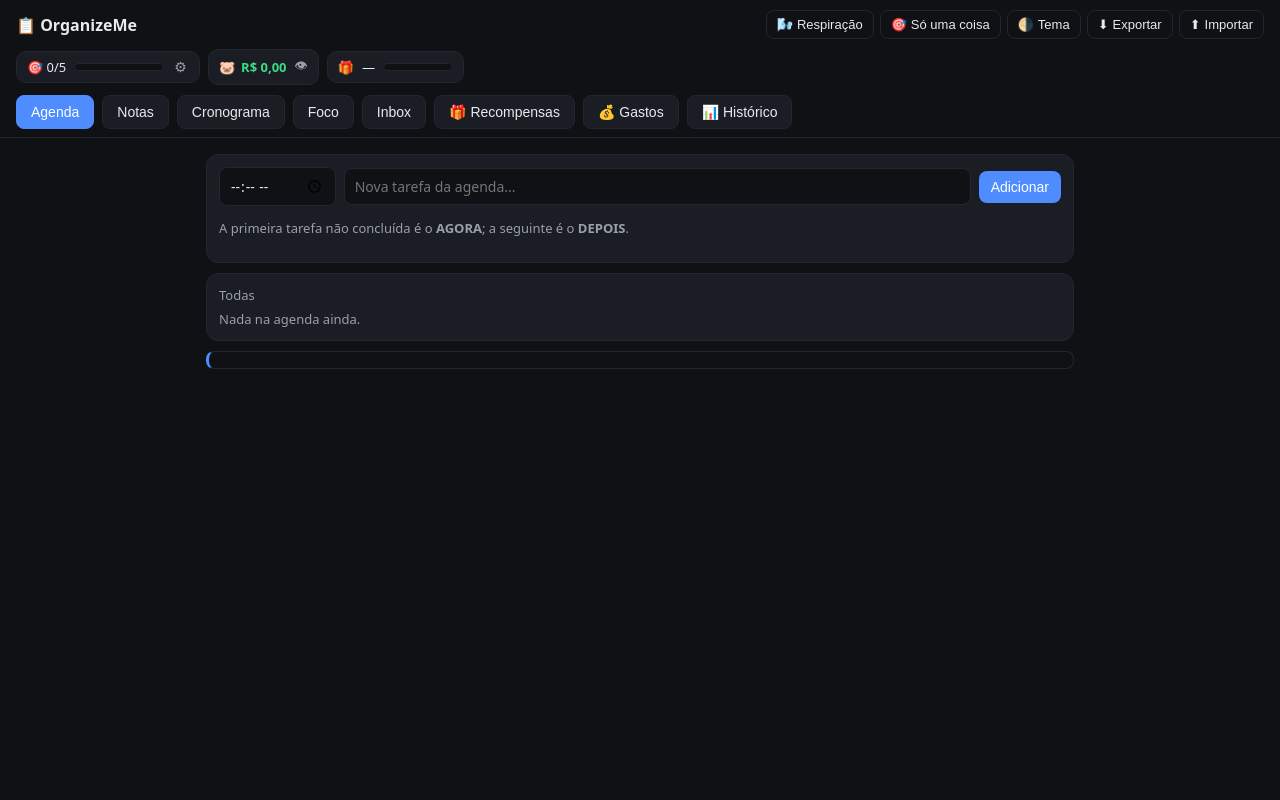
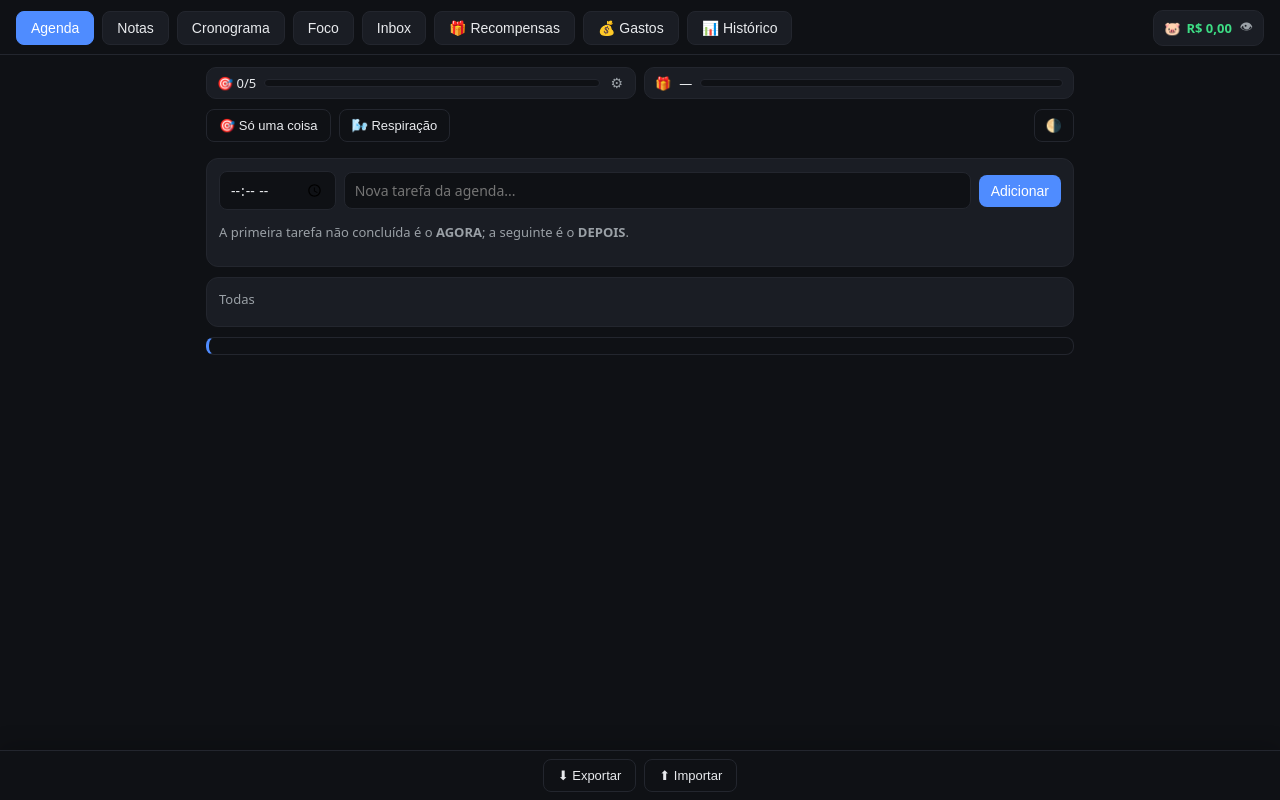
Before and after one commit to 2chkdsk-del/OrganizeMe, a plain HTML site: page index.html in a window 1280 px wide. Drawn offline with Linux system fonts and the light colour scheme.

Commit message:
Add files via upload

```diff
--- a/index.html
+++ b/index.html
@@ -27,12 +27,9 @@
   }
   * { box-sizing:border-box; }
   body { margin:0; font-family:system-ui,Segoe UI,Roboto,sans-serif; background:var(--bg); color:var(--txt); transition:background .2s,color .2s; }
-  header { padding:10px 16px 8px; display:flex; flex-direction:column; gap:10px; border-bottom:1px solid var(--line); position:sticky; top:0; background:var(--bg); z-index:10; }
-  .hd-top { display:flex; align-items:center; gap:8px; }
-  .hd-top h1 { font-size:16px; margin:0; margin-right:auto; white-space:nowrap; }
-  .hd-actions { display:flex; gap:6px; flex-wrap:nowrap; }
-  .hd-actions .iconbtn { display:inline-flex; align-items:center; gap:4px; white-space:nowrap; }
-  .hd-chips { display:flex; gap:8px; flex-wrap:wrap; align-items:center; }
+  header { padding:10px 16px 8px; border-bottom:1px solid var(--line); position:sticky; top:0; background:var(--bg); z-index:10; }
+  .hd-row { display:flex; align-items:center; gap:8px; }
+  .hd-row .tabs-wrap { flex:1 1 0; min-width:0; }
   .tabs-wrap { position:relative; }
   .tabs { display:flex; gap:8px; min-width:0; overflow-x:auto; overflow-y:hidden; padding-bottom:6px; margin-bottom:-6px; -webkit-overflow-scrolling:touch; overscroll-behavior-x:contain; scrollbar-width:thin; scrollbar-color:var(--line) transparent; }
   .tabs::-webkit-scrollbar { height:6px; }
@@ -45,11 +42,6 @@
   .tabs-arrow:hover { color:var(--txt); opacity:1; }
   .tabs-arrow.left  { left:0;  justify-content:flex-start; padding-left:4px; background:linear-gradient(90deg, var(--bg) 35%, transparent); }
   .tabs-arrow.right { right:0; justify-content:flex-end;  padding-right:4px; background:linear-gradient(270deg, var(--bg) 35%, transparent); }
-  @media (max-width:640px){
-    .hd-actions .lbl { display:none; }
-    .hd-actions .iconbtn { padding:6px 9px; font-size:15px; }
-    .hd-chips { gap:6px; }
-  }
   .tab.active { background:var(--ac); border-color:var(--ac); color:#fff; }
   .spacer { flex:1; }
   main { padding:16px; max-width:900px; margin:0 auto; }
@@ -267,35 +259,59 @@
 
   #confetti { position:fixed; inset:0; pointer-events:none; z-index:200; display:none; }
   #confetti.on { display:block; }
+
+  /* ---- Cabeçalho: abas no topo, depois indicadores e botões ---- */
+  .vh { position:absolute; width:1px; height:1px; overflow:hidden; clip:rect(0 0 0 0); white-space:nowrap; }
+  .subhead { max-width:900px; margin:0 auto; padding:12px 16px 0; display:flex; flex-direction:column; gap:10px; }
+  .hd-chips { display:flex; gap:8px; }
+  .hd-chips .goal-chip, .hd-chips .gift-chip { flex:1 1 0; min-width:0; max-width:none; }
+  .hd-chips .gbar { flex:1 1 auto; width:auto !important; min-width:24px; }
+  .hd-chips .gift-chip .label { flex:0 1 auto; min-width:0; max-width:110px; }
+  .hd-actions { display:flex; align-items:center; gap:8px; flex-wrap:wrap; }
+  .hd-actions .iconbtn { display:inline-flex; align-items:center; gap:6px; white-space:nowrap; padding:8px 12px; }
+  .hd-actions .iconbtn.so-icone { margin-left:auto; padding:8px 11px; }
+  .hd-row .cof-chip { flex:0 0 auto; }
+
+  /* ---- Barra fixa inferior: backup e instalar ---- */
+  .dock { position:fixed; left:0; right:0; bottom:0; z-index:20; display:flex; justify-content:center; gap:8px; flex-wrap:wrap; padding:8px 12px calc(8px + env(safe-area-inset-bottom, 0px)); background:var(--bg); border-top:1px solid var(--line); box-shadow:0 -6px 20px rgba(0,0,0,.18); }
+  .dock .iconbtn { display:inline-flex; align-items:center; gap:6px; padding:8px 14px; }
+  body { padding-bottom:64px; }
+  .toast { bottom:76px !important; }
+  body.one-thing .dock, body.one-thing .subhead { display:none !important; }
 </style>
 </head><body>
 <header>
-  <div class="hd-top">
-    <h1>📋 OrganizeMe</h1>
-    <div class="hd-actions">
-      <button class="iconbtn" id="btn-resp" title="Respiração guiada" aria-label="Respiração guiada">🌬️<span class="lbl"> Respiração</span></button>
-      <button class="iconbtn" id="btn-one-thing" title="Modo só uma coisa" aria-label="Modo só uma coisa">🎯<span class="lbl"> Só uma coisa</span></button>
-      <button class="iconbtn" id="btn-theme" title="Alternar tema" aria-label="Alternar tema">🌗<span class="lbl"> Tema</span></button>
-      <button class="iconbtn" id="btn-export" title="Exportar backup JSON" aria-label="Exportar backup JSON">⬇<span class="lbl"> Exportar</span></button>
-      <button class="iconbtn" id="btn-import" title="Importar backup JSON" aria-label="Importar backup JSON">⬆<span class="lbl"> Importar</span></button>
-      <input type="file" id="file-import" accept="application/json" class="hidden">
-      <button class="iconbtn hidden" id="btn-install" title="Instalar como app" aria-label="Instalar como app">📲<span class="lbl"> Instalar</span></button>
+  <h1 class="vh">OrganizeMe</h1>
+  <div class="hd-row">
+    <div class="tabs-wrap">
+      <button class="tabs-arrow left" id="tabs-left" aria-label="Abas anteriores" tabindex="-1">‹</button>
+      <nav class="tabs" id="tabs">
+        <button class="tab active" data-tab="agenda">Agenda</button>
+        <button class="tab" data-tab="notas">Notas</button>
+        <button class="tab" data-tab="crono">Cronograma</button>
+        <button class="tab" data-tab="foco">Foco</button>
+        <button class="tab" data-tab="inbox">Inbox</button>
+        <button class="tab" data-tab="rewards">🎁 Recompensas</button>
+        <button class="tab" data-tab="gastos">💰 Gastos</button>
+        <button class="tab" data-tab="hist">📊 Histórico</button>
+      </nav>
+      <button class="tabs-arrow right" id="tabs-right" aria-label="Mais abas" tabindex="-1">›</button>
+    </div>
+    <div class="cof-chip" id="cof-chip" title="Cofrinho — clique para ir aos gastos">
+      <span>🐷</span>
+      <span class="saldo" id="cof-chip-saldo">R$ 0,00</span>
+      <button class="eye" id="cof-chip-eye" title="Esconder/mostrar saldo">👁</button>
     </div>
   </div>
-
+</header>
+
+<div class="subhead">
   <div class="hd-chips">
     <div class="goal-chip" id="goal-chip" title="Meta diária">
       <span id="goal-label">🎯 0/5</span>
       <div class="gbar"><div id="goal-bar"></div></div>
       <button class="gear" id="goal-gear" title="Editar meta">⚙</button>
     </div>
-
-    <div class="cof-chip" id="cof-chip" title="Cofrinho — clique para ir aos gastos">
-      <span>🐷</span>
-      <span class="saldo" id="cof-chip-saldo">R$ 0,00</span>
-      <button class="eye" id="cof-chip-eye" title="Esconder/mostrar saldo">👁</button>
-    </div>
-
     <div class="gift-chip" id="gift-chip" title="Próxima recompensa">
       <span id="gift-icon">🎁</span>
       <span class="label" id="gift-label">—</span>
@@ -303,21 +319,12 @@
     </div>
   </div>
 
-  <div class="tabs-wrap">
-    <button class="tabs-arrow left" id="tabs-left" aria-label="Abas anteriores" tabindex="-1">‹</button>
-    <nav class="tabs" id="tabs">
-      <button class="tab active" data-tab="agenda">Agenda</button>
-      <button class="tab" data-tab="notas">Notas</button>
-      <button class="tab" data-tab="crono">Cronograma</button>
-      <button class="tab" data-tab="foco">Foco</button>
-      <button class="tab" data-tab="inbox">Inbox</button>
-      <button class="tab" data-tab="rewards">🎁 Recompensas</button>
-      <button class="tab" data-tab="gastos">💰 Gastos</button>
-      <button class="tab" data-tab="hist">📊 Histórico</button>
-    </nav>
-    <button class="tabs-arrow right" id="tabs-right" aria-label="Mais abas" tabindex="-1">›</button>
+  <div class="hd-actions">
+    <button class="iconbtn" id="btn-one-thing" title="Modo só uma coisa">🎯 Só uma coisa</button>
+    <button class="iconbtn" id="btn-resp" title="Respiração guiada">🌬️ Respiração</button>
+    <button class="iconbtn so-icone" id="btn-theme" title="Alternar tema (claro/escuro)" aria-label="Alternar tema">🌗</button>
   </div>
-</header>
+</div>
 
 <main>
   <section id="panel-ot">
@@ -2595,5 +2602,12 @@ setInterval(()=>{
   }
 }, 1000);
 </script>
+
+<div class="dock" id="dock">
+  <button class="iconbtn" id="btn-export" title="Exportar backup JSON">⬇ Exportar</button>
+  <button class="iconbtn" id="btn-import" title="Importar backup JSON">⬆ Importar</button>
+  <input type="file" id="file-import" accept="application/json" class="hidden">
+  <button class="iconbtn hidden" id="btn-install" title="Instalar como app">📲 Instalar</button>
+</div>
 </body>
 </html>
--- a/sw.js
+++ b/sw.js
@@ -1,6 +1,6 @@
 // OrganizeMe — service worker (offline-first)
 // Ao alterar o index.html, troque a versão abaixo (v3 -> v4...) para os celulares pegarem a atualização.
-const CACHE = 'organizeme-v5';
+const CACHE = 'organizeme-v6';
 const ASSETS = ['./', './index.html', './manifest.json', './icon-192.png', './icon-512.png', './icon-maskable-512.png'];
 
 self.addEventListener('install', e => {
```
